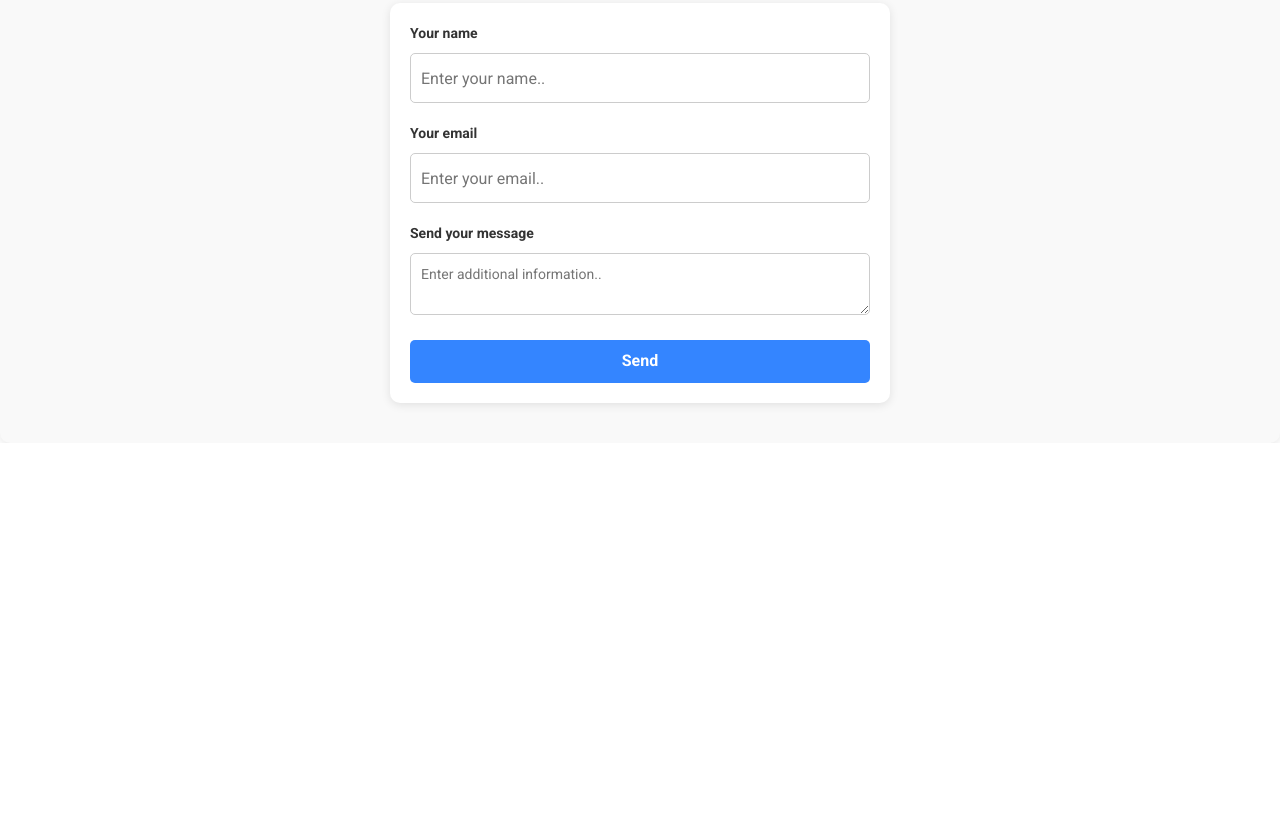
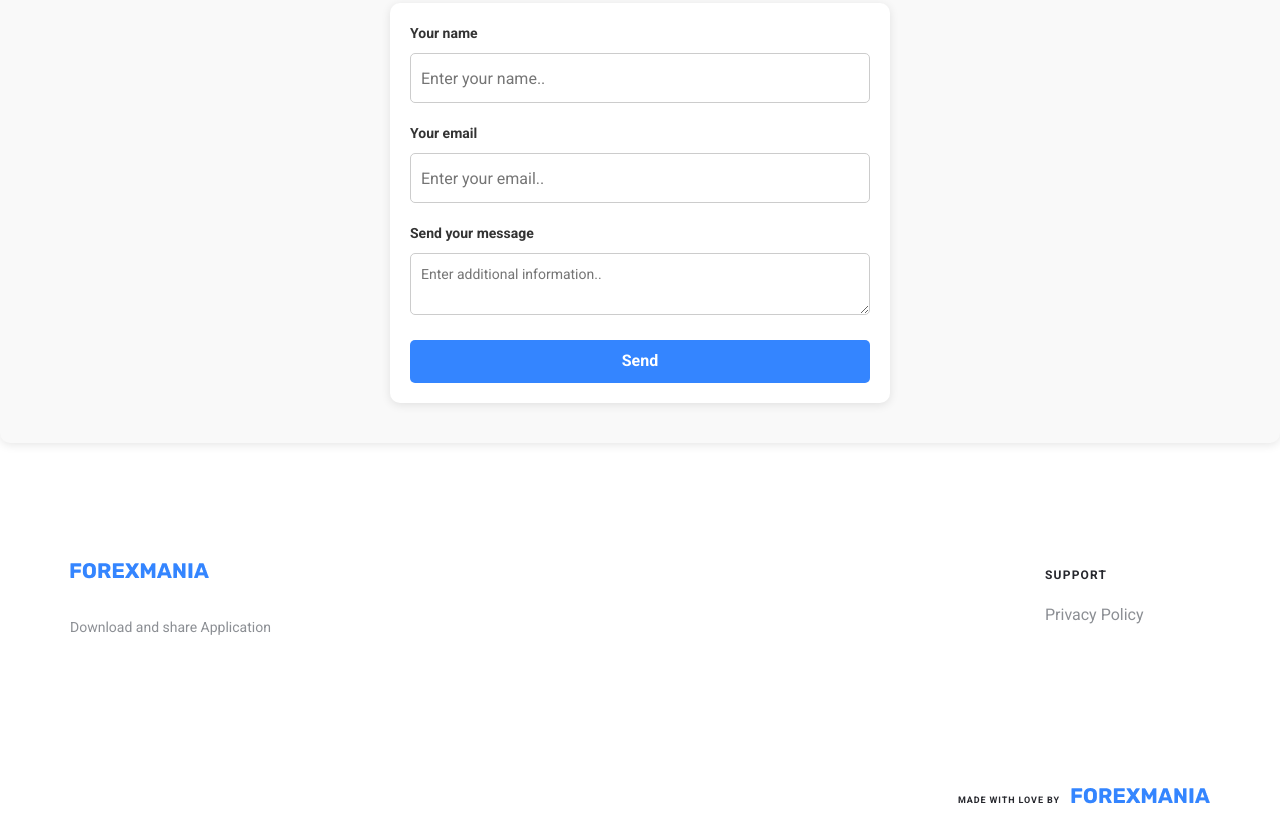
Before and after one commit to Mystaralan/Forexmania, a plain HTML site: page contact.html in a window 1280 px wide. Shown: the part 393-1229 px from the top of the page. Before the commit the page ends 836 px from the top, so only its background shows below. Drawn offline with Linux system fonts and the light colour scheme.

Commit message:
Add files via upload

```diff
--- a/contact.html
+++ b/contact.html
@@ -102,3 +102,48 @@
         </form>
     </div>
   </section>
+
+  <footer id="footer">
+    <div class="container footer-container">
+      <div class="row">
+        <div class="col-md-3">
+          <img class="logo" src="images/logo.png" alt="">
+          <p>Download and share Application</p>
+          <!-- <a href="https://play.google.com/store/apps/details?id=com.forexmania.course" class="app_download"><img src="images/app-store-download.png" alt=""></a> -->
+        </div>
+        <div class="col-md-2 col-md-offset-3 col-sm-4 col-xs-6 footer-links">
+
+        </div>
+        <div class="col-md-2 col-sm-4 col-xs-6 footer-links">
+
+        </div>
+        <div class="col-md-2 col-sm-4 col-xs-6 footer-links">
+          <ul>
+            <li><p class="title">Support</p></li>
+            <li><a href="https://mystaralan.github.io/privacypolicy.io/privacy.html">Privacy Policy</a></li>
+
+          </ul>
+        </div>
+      </div>
+    </div>
+    <div class="container copyright-container">
+      <div class="row">
+        <div class="col-md-6 text-left">
+          <div class="more-info">
+
+          </div>
+        </div>
+        <div class="col-md-6 text-right">
+          <div class="made-by">Made with Love by <a href="index.html" target="_blank"><img src="images/logo.png" alt=""></a></div>
+        </div>
+      </div>
+    </div>
+  </footer>
+
+  <script src="js/jquery-2.1.4.min.js"></script> <!-- jQuery -->
+  <script src="js/bootstrap.min.js"></script>  <!-- Bootstrap -->
+  <script src="js/wow.min.js"></script>  <!-- wow -->
+  <script src="js/jquery.magnific-popup.min.js"></script>  <!-- wow -->
+  <script src="js/main.js"></script>  <!-- Main Script -->
+</body>
+</html>
```
Also changed, not shown: index.html (+2 -2 lines).
